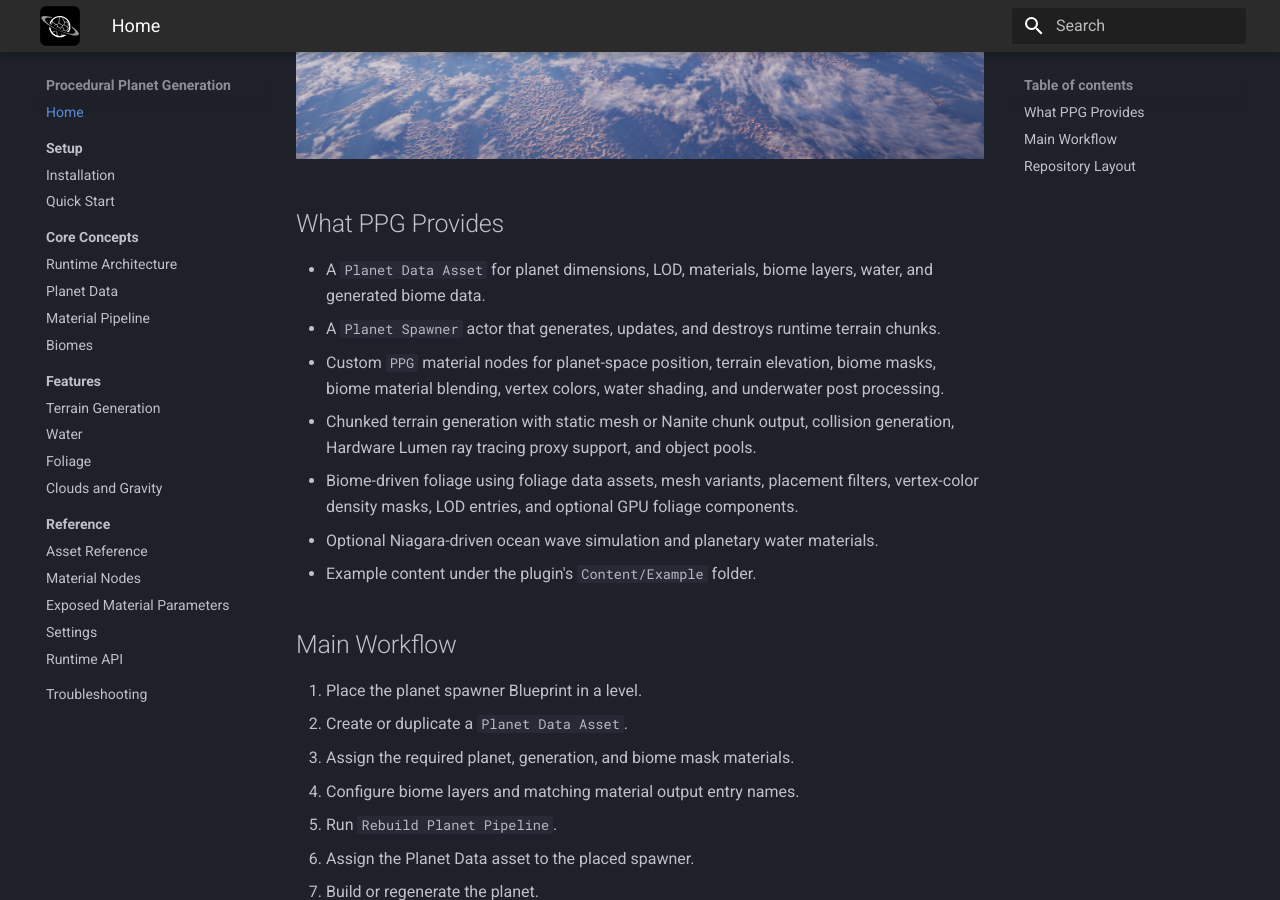
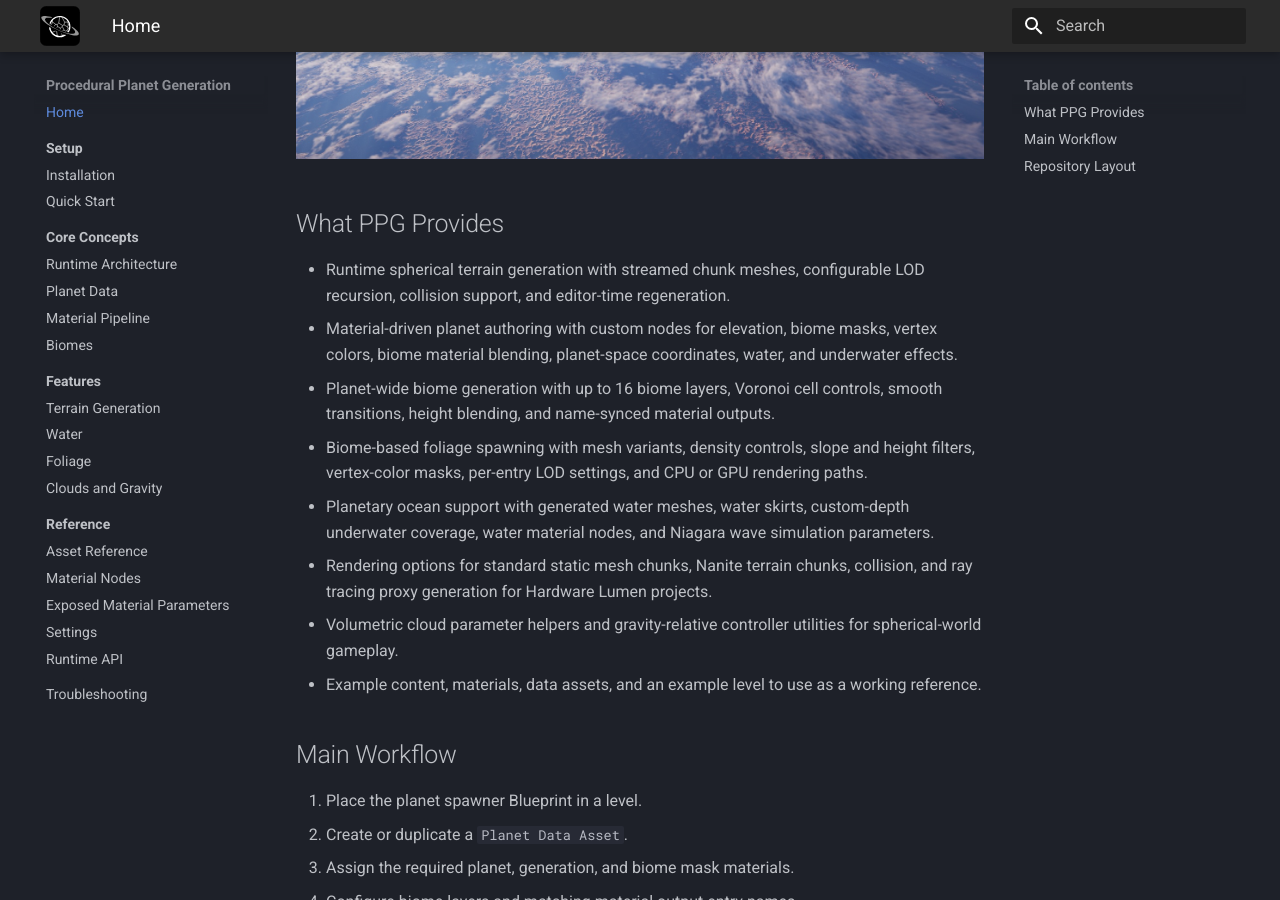
Before and after one commit to MaciekTK88/PPGDocs, an MkDocs documentation site: the page built from docs/index.md, in a window 1280 px wide and 900 px high, scrolled down 597 px. Built offline with MkDocs 1.6.1 and Material for MkDocs 9.7.7, drawn with Linux system fonts in a browser that asks for light colours.

Commit message:
What PPG Provides section update

```diff
--- a/docs/index.md
+++ b/docs/index.md
@@ -8,13 +8,14 @@ The plugin contains runtime code, shaders, editor-facing data assets, material n
 
 ## What PPG Provides
 
-- A `Planet Data Asset` for planet dimensions, LOD, materials, biome layers, water, and generated biome data.
-- A `Planet Spawner` actor that generates, updates, and destroys runtime terrain chunks.
-- Custom `PPG` material nodes for planet-space position, terrain elevation, biome masks, biome material blending, vertex colors, water shading, and underwater post processing.
-- Chunked terrain generation with static mesh or Nanite chunk output, collision generation, Hardware Lumen ray tracing proxy support, and object pools.
-- Biome-driven foliage using foliage data assets, mesh variants, placement filters, vertex-color density masks, LOD entries, and optional GPU foliage components.
-- Optional Niagara-driven ocean wave simulation and planetary water materials.
-- Example content under the plugin's `Content/Example` folder.
+- Runtime spherical terrain generation with streamed chunk meshes, configurable LOD recursion, collision support, and editor-time regeneration.
+- Material-driven planet authoring with custom nodes for elevation, biome masks, vertex colors, biome material blending, planet-space coordinates, water, and underwater effects.
+- Planet-wide biome generation with up to 16 biome layers, Voronoi cell controls, smooth transitions, height blending, and name-synced material outputs.
+- Biome-based foliage spawning with mesh variants, density controls, slope and height filters, vertex-color masks, per-entry LOD settings, and CPU or GPU rendering paths.
+- Planetary ocean support with generated water meshes, water skirts, custom-depth underwater coverage, water material nodes, and Niagara wave simulation parameters.
+- Rendering options for standard static mesh chunks, Nanite terrain chunks, collision, and ray tracing proxy generation for Hardware Lumen projects.
+- Volumetric cloud parameter helpers and gravity-relative controller utilities for spherical-world gameplay.
+- Example content, materials, data assets, and an example level to use as a working reference.
 
 ## Main Workflow
 
```
